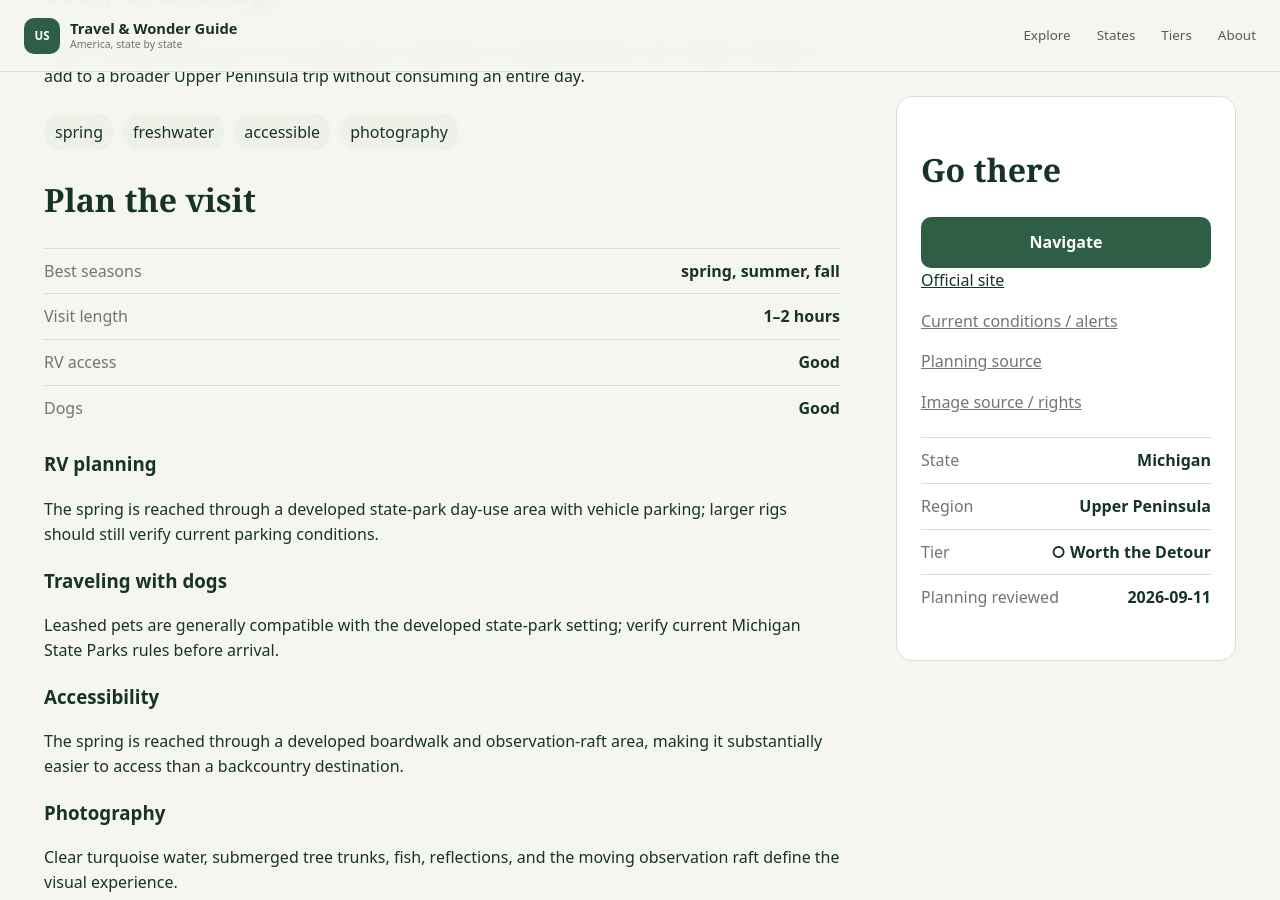
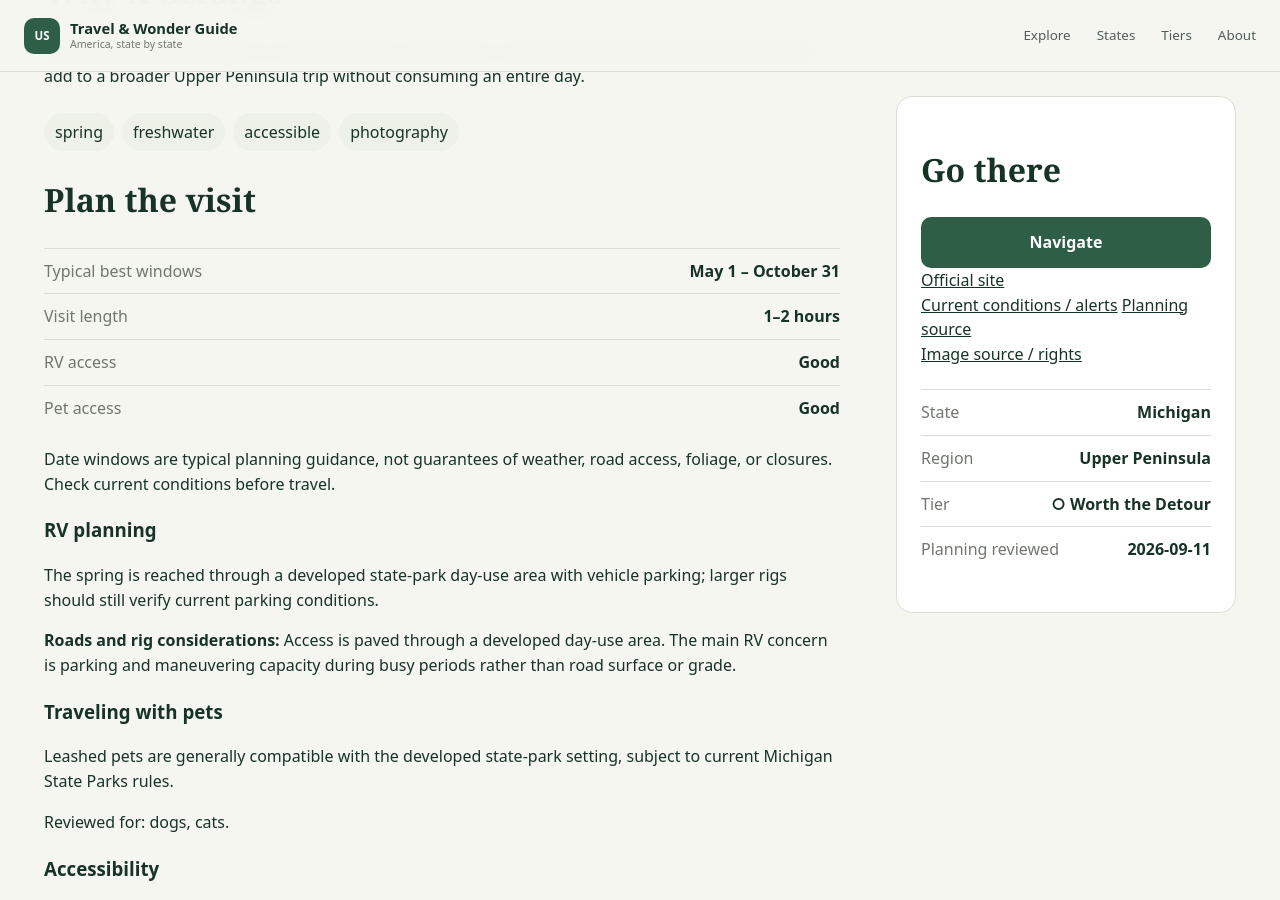
Before and after one commit to jeffthomasiii/us-travel-wonder-guide, a Jekyll site: the page built from _wonders/kitch-iti-kipi.md, in a window 1280 px wide and 900 px high, scrolled down 799 px. Built offline with Jekyll 4.4.1, drawn with Linux system fonts in a browser that asks for light colours.

Commit message:
Refine planning details and destination actions

```diff
--- a/_layouts/wonder.html
+++ b/_layouts/wonder.html
@@ -15,6 +15,7 @@ layout: default
   {% endif %}
 {% endif %}
 {% assign planning = site.data.travel_planning[page.slug] %}
+{% assign refinement = site.data.planning_refinements[page.slug] %}
 <article class="wonder-page">
   <div class="wonder-hero {% unless image_url %}fallback{% endunless %}" {% if image_url %}style="background-image:linear-gradient(180deg,rgba(0,0,0,.08),rgba(0,0,0,.62)),url('{{ image_url }}')"{% endif %}>
     <div class="wonder-hero-inner">
@@ -37,13 +38,19 @@ layout: default
       {% if planning %}
       <h2>Plan the visit</h2>
       <dl class="travel-facts">
-        {% if planning.best_seasons %}<div><dt>Best seasons</dt><dd>{{ planning.best_seasons | join: ', ' }}</dd></div>{% endif %}
+        {% if refinement and refinement.best_visit_windows %}
+          <div><dt>Typical best windows</dt><dd>{% for window in refinement.best_visit_windows %}{{ window }}{% unless forloop.last %}<br>{% endunless %}{% endfor %}</dd></div>
+        {% elsif planning.best_seasons %}
+          <div><dt>Best seasons</dt><dd>{{ planning.best_seasons | join: ', ' }}</dd></div>
+        {% endif %}
         {% if planning.visit_length %}<div><dt>Visit length</dt><dd>{{ planning.visit_length }}</dd></div>{% endif %}
         {% if planning.rv_access %}<div><dt>RV access</dt><dd>{{ planning.rv_access | capitalize }}</dd></div>{% endif %}
-        {% if planning.dog_access %}<div><dt>Dogs</dt><dd>{{ planning.dog_access | capitalize }}</dd></div>{% endif %}
+        {% if refinement and refinement.pet_access %}<div><dt>Pet access</dt><dd>{{ refinement.pet_access | capitalize }}</dd></div>{% elsif planning.dog_access %}<div><dt>Pet access</dt><dd>{{ planning.dog_access | capitalize }}</dd></div>{% endif %}
       </dl>
+      {% if refinement and refinement.best_visit_windows %}<p class="planning-note">Date windows are typical planning guidance, not guarantees of weather, road access, foliage, or closures. Check current conditions before travel.</p>{% endif %}
       {% if planning.rv_notes %}<h3>RV planning</h3><p>{{ planning.rv_notes }}</p>{% endif %}
-      {% if planning.dog_notes %}<h3>Traveling with dogs</h3><p>{{ planning.dog_notes }}</p>{% endif %}
+      {% if refinement and refinement.rv_road_notes %}<p><strong>Roads and rig considerations:</strong> {{ refinement.rv_road_notes }}</p>{% endif %}
+      {% if refinement and refinement.pet_notes %}<h3>Traveling with pets</h3><p>{{ refinement.pet_notes }}</p>{% if refinement.pet_types %}<p class="planning-note">Reviewed for: {{ refinement.pet_types | join: ', ' }}.</p>{% endif %}{% elsif planning.dog_notes %}<h3>Traveling with pets</h3><p>{{ planning.dog_notes }}</p>{% endif %}
       {% if planning.accessibility %}<h3>Accessibility</h3><p>{{ planning.accessibility }}</p>{% endif %}
       {% if planning.photography %}<h3>Photography</h3><p>{{ planning.photography }}</p>{% endif %}
       {% if planning.wildlife %}<h3>Wildlife</h3><div class="tag-row">{% for animal in planning.wildlife %}<span>{{ animal }}</span>{% endfor %}</div>{% endif %}
@@ -54,12 +61,18 @@ layout: default
     </section>
     <aside class="action-card">
       <h2>Go there</h2>
-      <button class="primary nav-open" data-query="{{ page.navigation_query | escape }}">Navigate</button>
-      <a class="secondary" href="{{ page.official_url }}" target="_blank" rel="noopener">Official site</a>
-      {% if planning and planning.conditions_url %}<a class="text-link" href="{{ planning.conditions_url }}" target="_blank" rel="noopener">Current conditions / alerts</a>{% endif %}
-      {% if planning and planning.reservation_url %}<a class="text-link" href="{{ planning.reservation_url }}" target="_blank" rel="noopener">Reservations / permits</a>{% endif %}
-      {% if planning and planning.planning_source_url %}<a class="text-link" href="{{ planning.planning_source_url }}" target="_blank" rel="noopener">Planning source</a>{% endif %}
-      {% if image_source_url %}<a class="text-link" href="{{ image_source_url }}" target="_blank" rel="noopener">Image source / rights</a>{% endif %}
+      <div class="action-primary-row">
+        <button class="primary nav-open" data-query="{{ page.navigation_query | escape }}">Navigate</button>
+        <a class="official-button" href="{{ page.official_url }}" target="_blank" rel="noopener">Official site</a>
+      </div>
+      {% if planning %}
+      <div class="action-secondary-links">
+        {% if planning.conditions_url %}<a href="{{ planning.conditions_url }}" target="_blank" rel="noopener">Current conditions / alerts</a>{% endif %}
+        {% if planning.reservation_url %}<a href="{{ planning.reservation_url }}" target="_blank" rel="noopener">Reservations / permits</a>{% endif %}
+        {% if planning.planning_source_url %}<a href="{{ planning.planning_source_url }}" target="_blank" rel="noopener">Planning source</a>{% endif %}
+      </div>
+      {% endif %}
+      {% if image_source_url %}<a class="image-rights-link" href="{{ image_source_url }}" target="_blank" rel="noopener">Image source / rights</a>{% endif %}
       <dl>
         <div><dt>State</dt><dd>{{ page.state }}</dd></div>
         <div><dt>Region</dt><dd>{{ page.region }}</dd></div>
```
